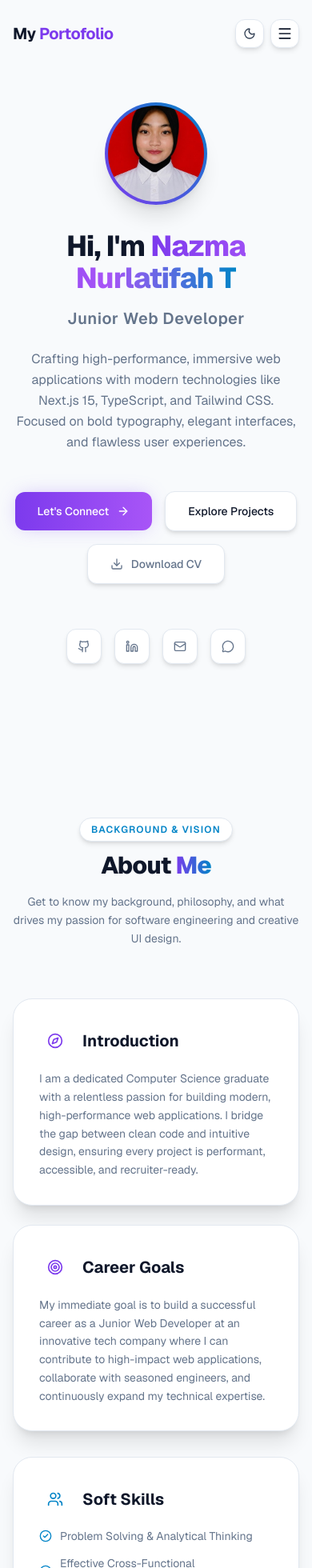
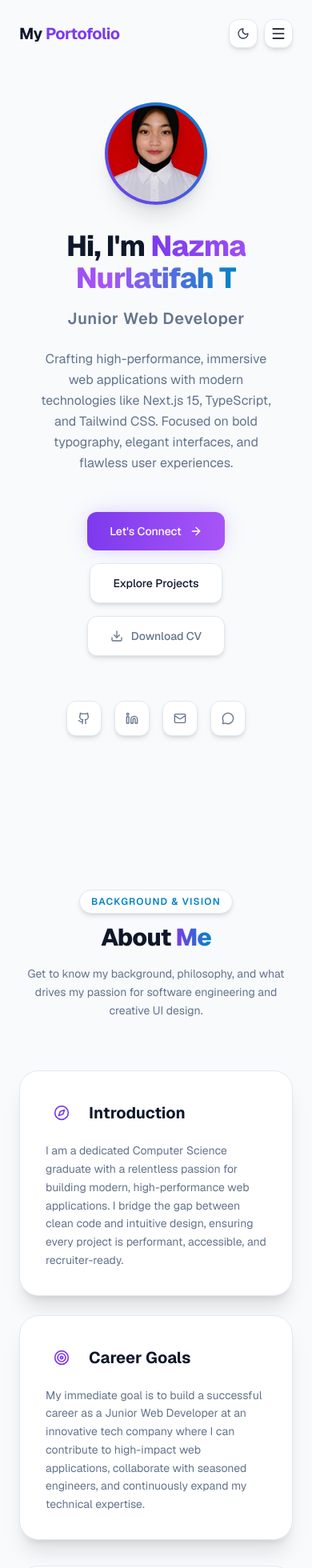
Before and after one commit to nazma131/Portofolio, a Next.js app: page / in a window 390 px wide. Shown: the top 1960 px of the page at 80% size. Built offline with nearby package versions, Linux system fonts and the light colour scheme.

Commit message:
Optimize responsive layout and align navbar width with main content container

```diff
--- a/components/Navbar.tsx
+++ b/components/Navbar.tsx
@@ -55,7 +55,7 @@ export function Navbar() {
         scrolled ? "glass-effect py-3.5 shadow-xl shadow-black/20" : "bg-transparent py-6"
       }`}
     >
-      <div className="max-w-7xl mx-auto px-4 sm:px-6 lg:px-8 flex items-center justify-between">
+      <div className="max-w-[1400px] mx-auto px-6 sm:px-8 lg:px-12 flex items-center justify-between">
         {/* Logo */}
         <a
           href="#"
--- a/sections/About.tsx
+++ b/sections/About.tsx
@@ -13,7 +13,7 @@ const softSkills = [
 
 export function About() {
   return (
-    <section id="about" className="py-28 px-4 sm:px-6 lg:px-8 max-w-7xl mx-auto">
+    <section id="about" className="py-28 px-6 sm:px-8 lg:px-12 max-w-[1400px] mx-auto">
       <div className="flex flex-col items-center text-center mb-16">
         <span className="px-3.5 py-1.5 rounded-full bg-[var(--surface)] border border-[var(--border)] text-xs font-semibold text-[var(--accent)] tracking-widest uppercase mb-3 shadow-md">
           Background & Vision
--- a/sections/Certificates.tsx
+++ b/sections/Certificates.tsx
@@ -9,7 +9,7 @@ export function Certificates() {
   const [selectedCert, setSelectedCert] = useState<CertificateItem | null>(null);
 
   return (
-    <section id="certificates" className="py-28 px-4 sm:px-6 lg:px-8 max-w-7xl mx-auto">
+    <section id="certificates" className="py-28 px-6 sm:px-8 lg:px-12 max-w-[1400px] mx-auto">
       <div className="flex flex-col items-center text-center mb-16">
         <span className="px-3.5 py-1.5 rounded-full bg-[var(--surface)] border border-[var(--border)] text-xs font-semibold text-[var(--accent)] tracking-widest uppercase mb-3 shadow-md">
           Verified Credentials
--- a/sections/Contact.tsx
+++ b/sections/Contact.tsx
@@ -5,7 +5,7 @@ import { Mail, MapPin, Phone, Send, CheckCircle2 } from "lucide-react";
 import { socials } from "@/data/socials";
 
 export function Contact() {
-  const [form, setForm] = useState({ name: "", email: "", message: "" });
+  const [form, setForm] = useState({ name: "", email: "", message: "" },);
   const [submitted, setSubmitted] = useState(false);
 
   const handleSubmit = (e: React.FormEvent) => {
@@ -19,7 +19,7 @@ export function Contact() {
   };
 
   return (
-    <section id="contact" className="py-24 px-4 sm:px-6 lg:px-8 max-w-7xl mx-auto">
+    <section id="contact" className="py-24 px-6 sm:px-8 lg:px-12 max-w-[1400px] mx-auto">
       <div className="flex flex-col items-center text-center mb-16">
         <span className="px-3.5 py-1.5 rounded-full bg-[var(--surface)] border border-[var(--border)] text-xs font-semibold text-[var(--primary)] tracking-widest uppercase mb-3 shadow-md">
           Get In Touch
--- a/sections/Education.tsx
+++ b/sections/Education.tsx
@@ -6,7 +6,7 @@ import { Award, Calendar, GraduationCap, MapPin } from "lucide-react";
 
 export function Education() {
   return (
-    <section id="education" className="py-24 px-4 sm:px-6 lg:px-8 max-w-7xl mx-auto">
+    <section id="education" className="py-24 px-6 sm:px-8 lg:px-12 max-w-[1400px] mx-auto">
       <div className="flex flex-col items-center text-center mb-16">
         <h2 className="text-3xl sm:text-4xl font-bold tracking-tight text-[var(--text)] mb-3">
           Education
--- a/sections/Experience.tsx
+++ b/sections/Experience.tsx
@@ -5,7 +5,7 @@ import { Briefcase, Calendar, MapPin } from "lucide-react";
 
 export function Experience() {
   return (
-    <section id="experience" className="py-28 px-4 sm:px-6 lg:px-8 max-w-7xl mx-auto">
+    <section id="experience" className="py-28 px-6 sm:px-8 lg:px-12 max-w-[1400px] mx-auto">
       <div className="flex flex-col items-center text-center mb-16">
         <span className="px-3.5 py-1.5 rounded-full bg-[var(--surface)] border border-[var(--border)] text-xs font-semibold text-[var(--accent)] tracking-widest uppercase mb-3 shadow-md">
           Professional Career
--- a/sections/Hero.tsx
+++ b/sections/Hero.tsx
@@ -11,7 +11,7 @@ export function Hero() {
       <div className="absolute top-1/4 left-1/2 -translate-x-1/2 -translate-y-1/2 w-[600px] h-[600px] bg-[var(--primary)]/15 rounded-full blur-[120px] pointer-events-none -z-10" />
       <div className="absolute bottom-10 right-10 w-[400px] h-[400px] bg-[var(--accent)]/10 rounded-full blur-[100px] pointer-events-none -z-10" />
 
-      <div className="max-w-6xl mx-auto text-center flex flex-col items-center">
+      <div className="max-w-[1400px] mx-auto text-center flex flex-col items-center px-6 sm:px-8 lg:px-12">
         {/* Profile Avatar with glowing border */}
         <div className="relative w-32 h-32 sm:w-36 sm:h-36 rounded-full overflow-hidden p-1 bg-gradient-to-tr from-[var(--primary)] to-[var(--accent)] shadow-xl mb-8 group">
           <div className="w-full h-full rounded-full overflow-hidden bg-[var(--surface)]">
--- a/sections/Projects.tsx
+++ b/sections/Projects.tsx
@@ -10,7 +10,7 @@ export function Projects() {
   const [selectedProject, setSelectedProject] = useState<Project | null>(null);
 
   return (
-    <section id="projects" className="py-24 px-4 sm:px-6 lg:px-8 max-w-7xl mx-auto">
+    <section id="projects" className="py-24 px-6 sm:px-8 lg:px-12 max-w-[1400px] mx-auto">
       <div className="flex flex-col items-center text-center mb-16">
         <h2 className="text-3xl sm:text-4xl font-bold tracking-tight text-[var(--text)] mb-3">
           Featured Projects
--- a/sections/Skills.tsx
+++ b/sections/Skills.tsx
@@ -20,7 +20,7 @@ const getCategoryIcon = (category: string) => {
 
 export function Skills() {
   return (
-    <section id="skills" className="py-28 px-4 sm:px-6 lg:px-8 max-w-7xl mx-auto">
+    <section id="skills" className="py-28 px-6 sm:px-8 lg:px-12 max-w-[1400px] mx-auto">
       <div className="flex flex-col items-center text-center mb-16">
         <span className="px-3.5 py-1.5 rounded-full bg-[var(--surface)] border border-[var(--border)] text-xs font-semibold text-[var(--accent)] tracking-widest uppercase mb-3 shadow-md">
           Expertise & Stack
```
